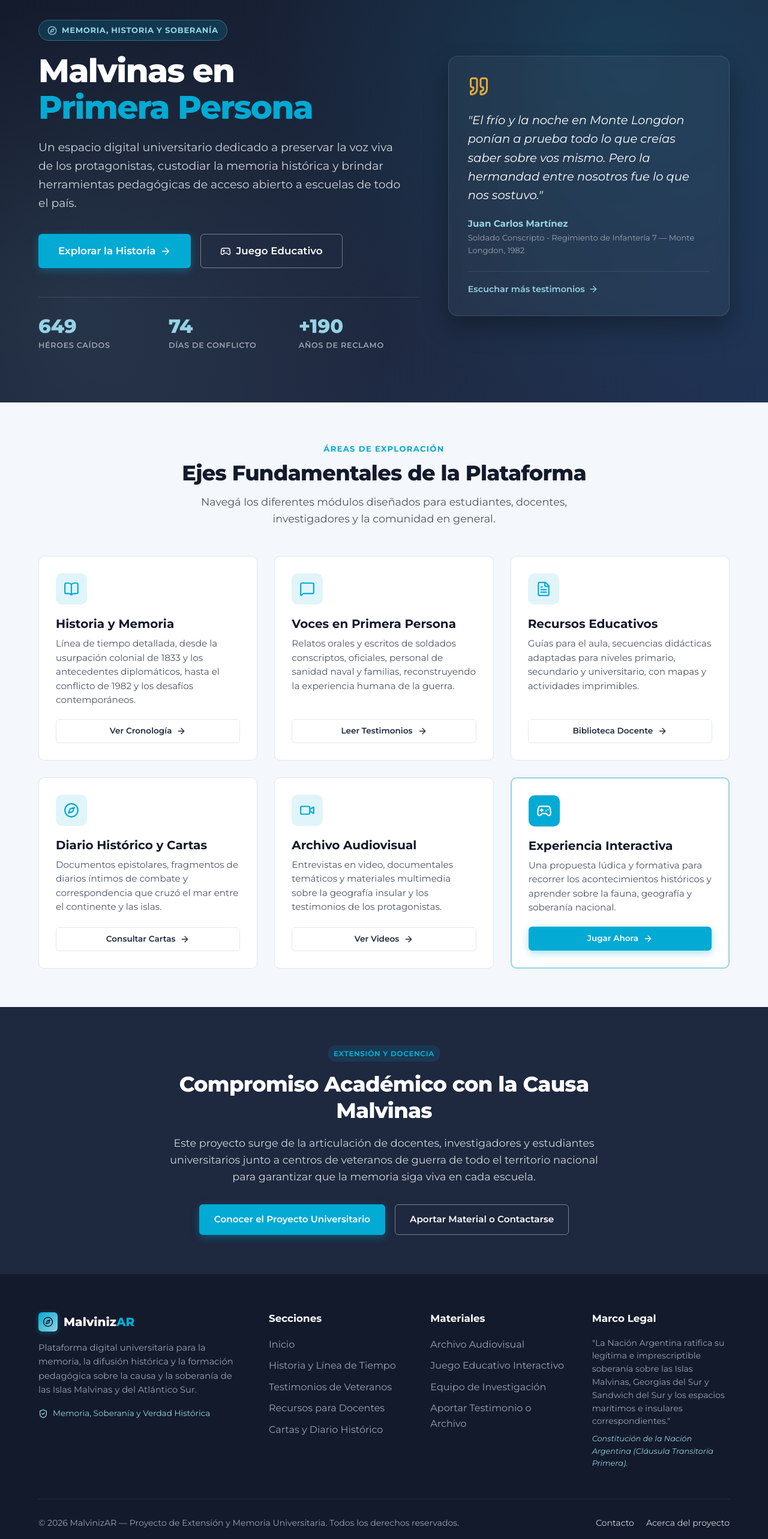
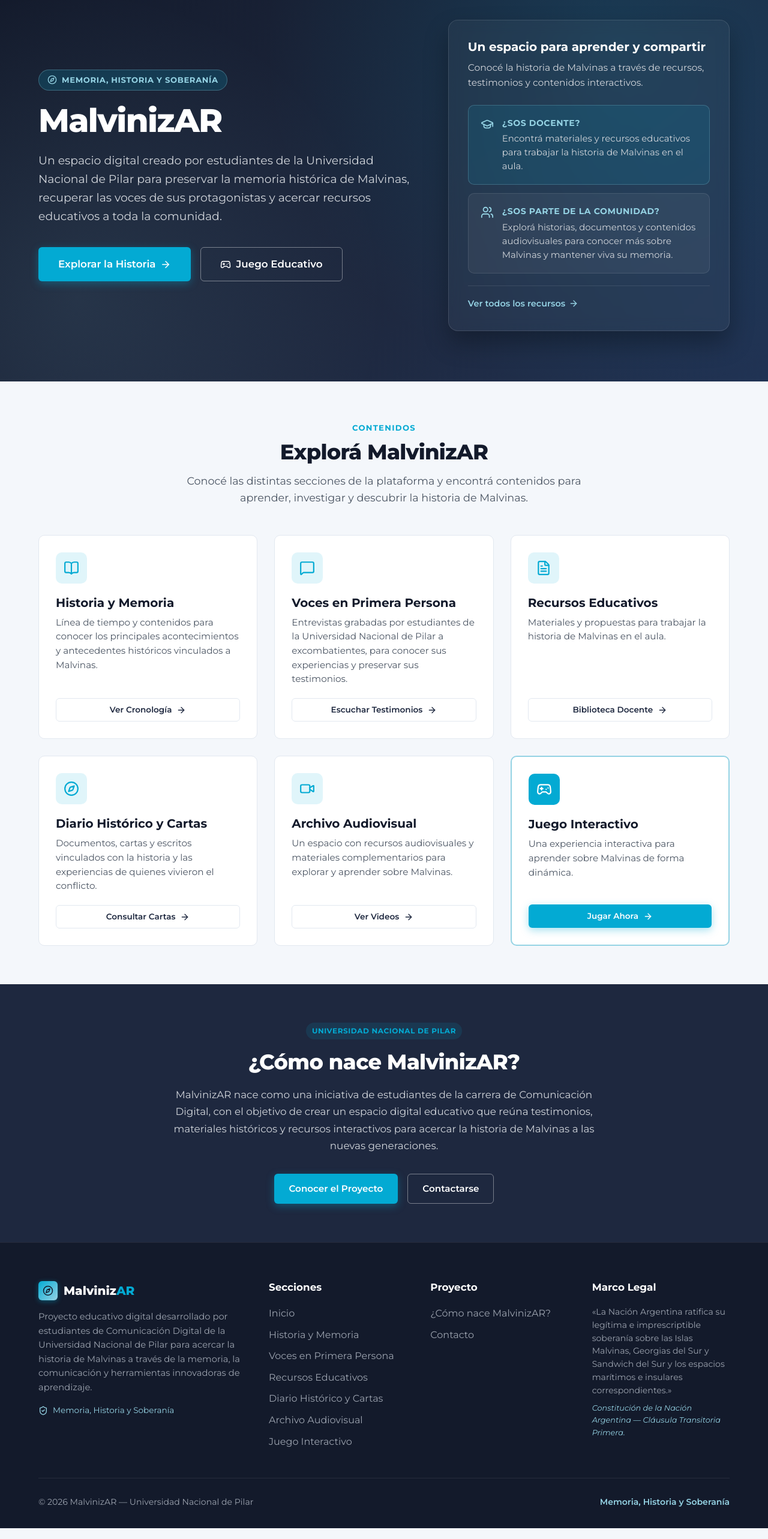
Before and after one commit to malvinizar/malvinizar, a React (Vite) app: page / in a window 1280 px wide. Shown: the part 140-2706 px from the top of the page at 60% size. Built offline with nearby package versions, Linux system fonts and the light colour scheme.

Commit message:
Actualizar portada, pie de pagina y pagina Universidad con identidad UNP

```diff
--- a/src/components/Navigation/Footer.jsx
+++ b/src/components/Navigation/Footer.jsx
@@ -1,5 +1,5 @@
 import { Link } from 'react-router-dom';
-import { Compass, BookOpen, Heart, Mail, ExternalLink, ShieldCheck } from 'lucide-react';
+import { Compass, ShieldCheck } from 'lucide-react';
 
 export default function Footer() {
   return (
@@ -17,56 +17,55 @@
               </span>
             </div>
             <p style={{ fontSize: '0.92rem', lineHeight: 1.6, marginBottom: '16px' }}>
-              Plataforma digital universitaria para la memoria, la difusión histórica y la formación pedagógica sobre la causa y la soberanía de las Islas Malvinas y del Atlántico Sur.
+              Proyecto educativo digital desarrollado por estudiantes de Comunicación Digital de la Universidad Nacional de Pilar para acercar la historia de Malvinas a través de la memoria, la comunicación y herramientas innovadoras de aprendizaje.
             </p>
             <div style={{ display: 'inline-flex', alignItems: 'center', gap: '8px', color: 'var(--primary-light)', fontSize: '0.85rem' }}>
               <ShieldCheck size={16} />
-              <span>Memoria, Soberanía y Verdad Histórica</span>
+              <span>Memoria, Historia y Soberanía</span>
             </div>
           </div>
 
-          {/* Columna 2: Secciones principales */}
+          {/* Columna 2: Secciones */}
           <div className="footer-col">
             <h4>Secciones</h4>
             <ul className="footer-links">
               <li><Link to="/">Inicio</Link></li>
-              <li><Link to="/historia">Historia y Línea de Tiempo</Link></li>
-              <li><Link to="/testimonios">Testimonios de Veteranos</Link></li>
-              <li><Link to="/recursos">Recursos para Docentes</Link></li>
-              <li><Link to="/diario">Cartas y Diario Histórico</Link></li>
+              <li><Link to="/historia">Historia y Memoria</Link></li>
+              <li><Link to="/testimonios">Voces en Primera Persona</Link></li>
+              <li><Link to="/recursos">Recursos Educativos</Link></li>
+              <li><Link to="/diario">Diario Histórico y Cartas</Link></li>
+              <li><Link to="/archivo-audiovisual">Archivo Audiovisual</Link></li>
+              <li><Link to="/juego">Juego Interactivo</Link></li>
             </ul>
           </div>
 
-          {/* Columna 3: Multimedia y Comunidad */}
+          {/* Columna 3: Proyecto */}
           <div className="footer-col">
-            <h4>Materiales</h4>
+            <h4>Proyecto</h4>
             <ul className="footer-links">
-              <li><Link to="/archivo-audiovisual">Archivo Audiovisual</Link></li>
-              <li><Link to="/juego">Juego Educativo Interactivo</Link></li>
-              <li><Link to="/universidad">Equipo de Investigación</Link></li>
-              <li><Link to="/contacto">Aportar Testimonio o Archivo</Link></li>
+              <li><Link to="/universidad">¿Cómo nace MalvinizAR?</Link></li>
+              <li><Link to="/contacto">Contacto</Link></li>
             </ul>
           </div>
 
-          {/* Columna 4: Declaración institucional */}
+          {/* Columna 4: Marco legal */}
           <div className="footer-col">
             <h4>Marco Legal</h4>
             <p style={{ fontSize: '0.88rem', lineHeight: 1.55 }}>
-              "La Nación Argentina ratifica su legítima e imprescriptible soberanía sobre las Islas Malvinas, Georgias del Sur y Sandwich del Sur y los espacios marítimos e insulares correspondientes."
+              «La Nación Argentina ratifica su legítima e imprescriptible soberanía sobre las Islas Malvinas, Georgias del Sur y Sandwich del Sur y los espacios marítimos e insulares correspondientes.»
             </p>
             <p style={{ fontSize: '0.8rem', color: 'var(--primary-light)', marginTop: '8px', fontStyle: 'italic' }}>
-              Constitución de la Nación Argentina (Cláusula Transitoria Primera).
+              Constitución de la Nación Argentina — Cláusula Transitoria Primera.
             </p>
           </div>
         </div>
 
         <div className="footer-bottom">
           <div>
-            © {new Date().getFullYear()} MalvinizAR — Proyecto de Extensión y Memoria Universitaria. Todos los derechos reservados.
+            © 2026 MalvinizAR — Universidad Nacional de Pilar
           </div>
-          <div style={{ display: 'flex', gap: '20px' }}>
-            <Link to="/contacto" style={{ color: '#D1D5DB' }}>Contacto</Link>
-            <Link to="/universidad" style={{ color: '#D1D5DB' }}>Acerca del proyecto</Link>
+          <div style={{ color: 'var(--primary-light)', fontSize: '0.88rem', fontWeight: 600 }}>
+            Memoria, Historia y Soberanía
           </div>
         </div>
       </div>
--- a/src/pages/Home.jsx
+++ b/src/pages/Home.jsx
@@ -6,18 +6,12 @@
   Video,
   Gamepad2,
   ArrowRight,
-  Award,
   Compass,
-  MapPin,
-  CheckCircle2,
-  Quote
+  Users,
+  GraduationCap,
 } from 'lucide-react';
-import { testimoniosData } from '../data/testimoniosData';
-import { recursosData } from '../data/recursosData';
 
 export default function Home() {
-  const testimonioHero = testimoniosData[0];
-
   return (
     <div>
       {/* Hero Section */}
@@ -31,10 +25,10 @@
                 <span>Memoria, Historia y Soberanía</span>
               </div>
               <h1 className="hero-title">
-                Malvinas en <span className="highlight">Primera Persona</span>
+                MalvinizAR
               </h1>
               <p className="hero-lead">
-                Un espacio digital universitario dedicado a preservar la voz viva de los protagonistas, custodiar la memoria histórica y brindar herramientas pedagógicas de acceso abierto a escuelas de todo el país.
+                Un espacio digital creado por estudiantes de la Universidad Nacional de Pilar para preservar la memoria histórica de Malvinas, recuperar las voces de sus protagonistas y acercar recursos educativos a toda la comunidad.
               </p>
               <div className="hero-actions">
                 <Link to="/historia" className="btn btn-primary btn-lg">
@@ -46,40 +40,68 @@
                   Juego Educativo
                 </Link>
               </div>
-
-              {/* Estadísticas de impacto */}
-              <div className="hero-stats">
-                <div className="stat-item">
-                  <span className="stat-number">649</span>
-                  <span className="stat-label">Héroes Caídos</span>
-                </div>
-                <div className="stat-item">
-                  <span className="stat-number">74</span>
-                  <span className="stat-label">Días de Conflicto</span>
-                </div>
-                <div className="stat-item">
-                  <span className="stat-number">+190</span>
-                  <span className="stat-label">Años de Reclamo</span>
-                </div>
-              </div>
             </div>
 
-            {/* Testimonio destacado / Tarjeta visual */}
+            {/* Sección orientada al público */}
             <div>
               <div className="hero-visual-card">
-                <div className="quote-badge">
-                  <Quote size={36} />
+                <h2 style={{ fontSize: '1.25rem', fontWeight: 700, color: 'var(--white)', marginBottom: '10px' }}>
+                  Un espacio para aprender y compartir
+                </h2>
+                <p style={{ fontSize: '0.97rem', color: '#D1D5DB', lineHeight: 1.6, marginBottom: '24px' }}>
+                  Conocé la historia de Malvinas a través de recursos, testimonios y contenidos interactivos.
+                </p>
+
+                {/* Bloque docentes */}
+                <div style={{
+                  backgroundColor: 'rgba(3, 170, 211, 0.12)',
+                  border: '1px solid rgba(149, 211, 228, 0.25)',
+                  borderRadius: 'var(--radius-md)',
+                  padding: '18px 20px',
+                  marginBottom: '14px',
+                  display: 'flex',
+                  gap: '14px',
+                  alignItems: 'flex-start',
+                }}>
+                  <div style={{ color: 'var(--primary-light)', flexShrink: 0, marginTop: '2px' }}>
+                    <GraduationCap size={22} />
+                  </div>
+                  <div>
+                    <div style={{ fontSize: '0.88rem', fontWeight: 700, color: 'var(--primary-light)', marginBottom: '4px', textTransform: 'uppercase', letterSpacing: '0.04em' }}>
+                      ¿Sos docente?
+                    </div>
+                    <p style={{ fontSize: '0.93rem', color: '#D1D5DB', lineHeight: 1.55, margin: 0 }}>
+                      Encontrá materiales y recursos educativos para trabajar la historia de Malvinas en el aula.
+                    </p>
+                  </div>
                 </div>
-                <p className="hero-quote">
-                  "{testimonioHero.cita}"
-                </p>
-                <div>
-                  <div className="hero-quote-author">{testimonioHero.nombre}</div>
-                  <div className="hero-quote-role">{testimonioHero.rol} — {testimonioHero.unidad}</div>
+
+                {/* Bloque comunidad */}
+                <div style={{
+                  backgroundColor: 'rgba(255, 255, 255, 0.05)',
+                  border: '1px solid rgba(255, 255, 255, 0.1)',
+                  borderRadius: 'var(--radius-md)',
+                  padding: '18px 20px',
+                  display: 'flex',
+                  gap: '14px',
+                  alignItems: 'flex-start',
+                }}>
+                  <div style={{ color: 'var(--primary-light)', flexShrink: 0, marginTop: '2px' }}>
+                    <Users size={22} />
+                  </div>
+                  <div>
+                    <div style={{ fontSize: '0.88rem', fontWeight: 700, color: 'var(--primary-light)', marginBottom: '4px', textTransform: 'uppercase', letterSpacing: '0.04em' }}>
+                      ¿Sos parte de la comunidad?
+                    </div>
+                    <p style={{ fontSize: '0.93rem', color: '#D1D5DB', lineHeight: 1.55, margin: 0 }}>
+                      Explorá historias, documentos y contenidos audiovisuales para conocer más sobre Malvinas y mantener viva su memoria.
+                    </p>
+                  </div>
                 </div>
-                <div style={{ marginTop: '24px', paddingTop: '16px', borderTop: '1px solid rgba(255,255,255,0.1)' }}>
-                  <Link to="/testimonios" style={{ color: 'var(--primary-light)', fontSize: '0.9rem', display: 'inline-flex', alignItems: 'center', gap: '6px', fontWeight: 600 }}>
-                    Escuchar más testimonios <ArrowRight size={16} />
+
+                <div style={{ marginTop: '20px', paddingTop: '16px', borderTop: '1px solid rgba(255,255,255,0.1)' }}>
+                  <Link to="/recursos" style={{ color: 'var(--primary-light)', fontSize: '0.9rem', display: 'inline-flex', alignItems: 'center', gap: '6px', fontWeight: 600 }}>
+                    Ver todos los recursos <ArrowRight size={16} />
                   </Link>
                 </div>
               </div>
@@ -88,96 +110,96 @@
         </div>
       </section>
 
-      {/* Pilares del Proyecto */}
+      {/* Exploración de contenidos */}
       <section className="section">
         <div className="container">
           <div className="section-header">
-            <span className="section-eyebrow">Áreas de Exploración</span>
-            <h2 className="section-title">Ejes Fundamentales de la Plataforma</h2>
+            <span className="section-eyebrow">Contenidos</span>
+            <h2 className="section-title">Explorá MalvinizAR</h2>
             <p className="section-subtitle">
-              Navegá los diferentes módulos diseñados para estudiantes, docentes, investigadores y la comunidad en general.
+              Conocé las distintas secciones de la plataforma y encontrá contenidos para aprender, investigar y descubrir la historia de Malvinas.
             </p>
           </div>
 
           <div className="grid-3">
-            {/* Tarjeta 1: Historia */}
+            {/* Historia */}
             <div className="card">
               <div className="card-icon">
                 <BookOpen size={26} />
               </div>
               <h3 className="card-title">Historia y Memoria</h3>
               <p className="card-text">
-                Línea de tiempo detallada, desde la usurpación colonial de 1833 y los antecedentes diplomáticos, hasta el conflicto de 1982 y los desafíos contemporáneos.
+                Línea de tiempo y contenidos para conocer los principales acontecimientos y antecedentes históricos vinculados a Malvinas.
               </p>
               <Link to="/historia" className="btn btn-outline btn-sm">
                 Ver Cronología <ArrowRight size={16} />
               </Link>
             </div>
 
-            {/* Tarjeta 2: Testimonios */}
+            {/* Testimonios */}
             <div className="card">
               <div className="card-icon">
                 <MessageSquare size={26} />
               </div>
               <h3 className="card-title">Voces en Primera Persona</h3>
               <p className="card-text">
-                Relatos orales y escritos de soldados conscriptos, oficiales, personal de sanidad naval y familias, reconstruyendo la experiencia humana de la guerra.
+                Entrevistas grabadas por estudiantes de la Universidad Nacional de Pilar a excombatientes, para conocer sus experiencias y preservar sus testimonios.
               </p>
               <Link to="/testimonios" className="btn btn-outline btn-sm">
-                Leer Testimonios <ArrowRight size={16} />
+                Escuchar Testimonios <ArrowRight size={16} />
               </Link>
             </div>
 
-            {/* Tarjeta 3: Recursos Pedagógicos */}
+            {/* Recursos Pedagógicos */}
             <div className="card">
               <div className="card-icon">
                 <FileText size={26} />
               </div>
               <h3 className="card-title">Recursos Educativos</h3>
               <p className="card-text">
-                Guías para el aula, secuencias didácticas adaptadas para niveles primario, secundario y universitario, con mapas y actividades imprimibles.
+                Materiales y propuestas para trabajar la historia de Malvinas en el aula.
               </p>
               <Link to="/recursos" className="btn btn-outline btn-sm">
                 Biblioteca Docente <ArrowRight size={16} />
               </Link>
             </div>
 
-            {/* Tarjeta 4: Diario de Campaña */}
+            {/* Diario */}
             <div className="card">
               <div className="card-icon">
                 <Compass size={26} />
               </div>
               <h3 className="card-title">Diario Histórico y Cartas</h3>
               <p className="card-text">
-                Documentos epistolares, fragmentos de diarios íntimos de combate y correspondencia que cruzó el mar entre el continente y las islas.
+                Documentos, cartas y escritos vinculados con la historia y las experiencias de quienes vivieron el conflicto.
               </p>
               <Link to="/diario" className="btn btn-outline btn-sm">
                 Consultar Cartas <ArrowRight size={16} />
               </Link>
             </div>
 
-            {/* Tarjeta 5: Archivo Audiovisual */}
+            {/* Archivo Audiovisual */}
             <div className="card">
               <div className="card-icon">
                 <Video size={26} />
               </div>
               <h3 className="card-title">Archivo Audiovisual</h3>
               <p className="card-text">
-                Entrevistas en video, documentales temáticos y materiales multimedia sobre la geografía insular y los testimonios de los protagonistas.
+                Un espacio con recursos audiovisuales y materiales complementarios para explorar y aprender sobre Malvinas.
               </p>
               <Link to="/archivo-audiovisual" className="btn btn-outline btn-sm">
                 Ver Videos <ArrowRight size={16} />
               </Link>
             </div>
 
-            {/* Tarjeta 6: Juego Educativo */}
+            {/* Juego Educativo */}
             <div className="card" style={{ border: '2px solid var(--primary-light)' }}>
               <div className="card-icon" style={{ backgroundColor: 'var(--primary)', color: 'var(--white)' }}>
                 <Gamepad2 size={26} />
               </div>
-              <h3 className="card-title">Experiencia Interactiva</h3>
+              <h3 className="card-title">Juego Interactivo</h3>
               <p className="card-text">
-                Una propuesta lúdica y formativa para recorrer los acontecimientos históricos y aprender sobre la fauna, geografía y soberanía nacional.
+                Una experiencia interactiva para aprender sobre Malvinas de forma dinámica.
               </p>
               <Link to="/juego" className="btn btn-primary btn-sm">
                 Jugar Ahora <ArrowRight size={16} />
@@ -187,22 +209,22 @@
         </div>
       </section>
 
-      {/* Banner de Llamado a la Comunidad / Proyecto Universitario */}
+      {/* Banner Universitario */}
       <section className="section section-dark">
         <div className="container" style={{ textAlign: 'center', maxWidth: '800px' }}>
-          <span className="badge badge-primary" style={{ marginBottom: '16px' }}>Extensión y Docencia</span>
+          <span className="badge badge-primary" style={{ marginBottom: '16px' }}>Universidad Nacional de Pilar</span>
           <h2 className="section-title" style={{ color: 'var(--white)', marginBottom: '18px' }}>
-            Compromiso Académico con la Causa Malvinas
+            ¿Cómo nace MalvinizAR?
           </h2>
-          <p style={{ color: '#D1D5DB', fontSize: '1.1rem', lineHeight: 1.6, marginBottom: '32px' }}>
-            Este proyecto surge de la articulación de docentes, investigadores y estudiantes universitarios junto a centros de veteranos de guerra de todo el territorio nacional para garantizar que la memoria siga viva en cada escuela.
+          <p style={{ color: '#D1D5DB', fontSize: '1.05rem', lineHeight: 1.7, marginBottom: '32px' }}>
+            MalvinizAR nace como una iniciativa de estudiantes de la carrera de Comunicación Digital, con el objetivo de crear un espacio digital educativo que reúna testimonios, materiales históricos y recursos interactivos para acercar la historia de Malvinas a las nuevas generaciones.
           </p>
           <div style={{ display: 'flex', gap: '16px', justifyContent: 'center', flexWrap: 'wrap' }}>
             <Link to="/universidad" className="btn btn-primary">
-              Conocer el Proyecto Universitario
+              Conocer el Proyecto
             </Link>
             <Link to="/contacto" className="btn btn-secondary">
-              Aportar Material o Contactarse
+              Contactarse
             </Link>
           </div>
         </div>
--- a/src/pages/Universidad.jsx
+++ b/src/pages/Universidad.jsx
@@ -1,4 +1,5 @@
-import { GraduationCap, Award, BookCheck, Users, Globe } from 'lucide-react';
+import { Link } from 'react-router-dom';
+import { GraduationCap, ArrowRight } from 'lucide-react';
 
 export default function Universidad() {
   return (
@@ -6,49 +7,38 @@
       <div className="container container-narrow">
         <div className="section-header">
           <span className="section-eyebrow">Institucional</span>
-          <h1 className="section-title">El Proyecto Universitario</h1>
+          <h1 className="section-title">¿Cómo nace MalvinizAR?</h1>
           <p className="section-subtitle">
-            Un puente entre la investigación académica, la extensión comunitaria y la escuela argentina.
+            Una iniciativa universitaria para acercar la historia de Malvinas a través de la memoria, la comunicación y herramientas digitales de aprendizaje.
           </p>
         </div>
 
         <div style={{ backgroundColor: 'var(--white)', padding: '36px', borderRadius: 'var(--radius-lg)', border: '1px solid var(--border)', marginBottom: '32px' }}>
-          <div style={{ display: 'flex', alignItems: 'center', gap: '14px', marginBottom: '20px' }}>
+          <div style={{ display: 'flex', alignItems: 'center', gap: '14px', marginBottom: '24px' }}>
             <div className="card-icon" style={{ margin: 0 }}>
               <GraduationCap size={28} />
             </div>
             <div>
-              <h2 style={{ fontSize: '1.4rem', margin: 0 }}>Misión y Compromiso Soberano</h2>
-              <span style={{ fontSize: '0.88rem', color: 'var(--text-muted)' }}>Cátedra Abierta de Malvinas y Atlántico Sur</span>
+              <h2 style={{ fontSize: '1.3rem', margin: 0 }}>Universidad Nacional de Pilar</h2>
+              <span style={{ fontSize: '0.88rem', color: 'var(--text-muted)' }}>Carrera de Comunicación Digital</span>
             </div>
           </div>
 
-          <p style={{ lineHeight: 1.7, marginBottom: '16px' }}>
-            La plataforma <strong>MalvinizAR</strong> nace con la convicción de que la universidad pública debe cumplir un rol central en la preservación de la memoria colectiva, la desclasificación y análisis de fuentes históricas y la divulgación científica sobre nuestros archipiélagos y mares australes.
+          <p style={{ lineHeight: 1.8, marginBottom: '18px', color: 'var(--text-main)' }}>
+            Desde la Universidad Nacional de Pilar, estamos comprometidos con la preservación de la memoria histórica de Malvinas y con el desarrollo de nuevas formas de acercar su historia a la sociedad.
           </p>
-          <p style={{ lineHeight: 1.7 }}>
-            A través de un trabajo conjunto entre historiadores, educadores, veteranos de guerra y desarrolladores, el proyecto democratiza el acceso a testimonios auténticos y herramientas didácticas validadas para que docentes de cualquier rincón del país puedan abordar la temática con rigor, respeto y profundidad.
+          <p style={{ lineHeight: 1.8, marginBottom: '18px', color: 'var(--text-main)' }}>
+            <strong>MalvinizAR</strong> nace como una iniciativa de estudiantes de la carrera de Comunicación Digital, con el objetivo de crear un espacio digital educativo que reúna testimonios, materiales históricos y recursos interactivos.
+          </p>
+          <p style={{ lineHeight: 1.8, color: 'var(--text-main)' }}>
+            Buscamos promover una educación innovadora, que combine la tecnología, la comunicación y la memoria para generar nuevas experiencias de aprendizaje y acercar la historia de Malvinas a las nuevas generaciones, las escuelas y la comunidad.
           </p>
         </div>
 
-        <div className="grid-2">
-          <div className="card">
-            <h3 className="card-title">Objetivos Pedagógicos</h3>
-            <ul style={{ paddingLeft: '20px', lineHeight: 1.7, color: 'var(--text-muted)' }}>
-              <li>Promover el pensamiento crítico en torno al colonialismo en el siglo XXI.</li>
-              <li>Valorar el testimonio de los veteranos y enfermeras como fuente primaria insustituible.</li>
-              <li>Integrar el enfoque bicontinental y la riqueza ecológica del Mar Argentino.</li>
-            </ul>
-          </div>
-
-          <div className="card">
-            <h3 className="card-title">Equipo Interdisciplinario</h3>
-            <ul style={{ paddingLeft: '20px', lineHeight: 1.7, color: 'var(--text-muted)' }}>
-              <li><strong>Dirección del Proyecto:</strong> Cátedra de Historia Argentina Contemporánea.</li>
-              <li><strong>Asesoría Histórica:</strong> Archivo Oral de Veteranos de Guerra.</li>
-              <li><strong>Desarrollo Digital:</strong> Equipo de Extensión Universitaria en Tecnologías.</li>
-            </ul>
-          </div>
+        <div style={{ textAlign: 'center', marginTop: '16px' }}>
+          <Link to="/contacto" className="btn btn-primary">
+            Contactarse <ArrowRight size={16} />
+          </Link>
         </div>
       </div>
     </div>
```
